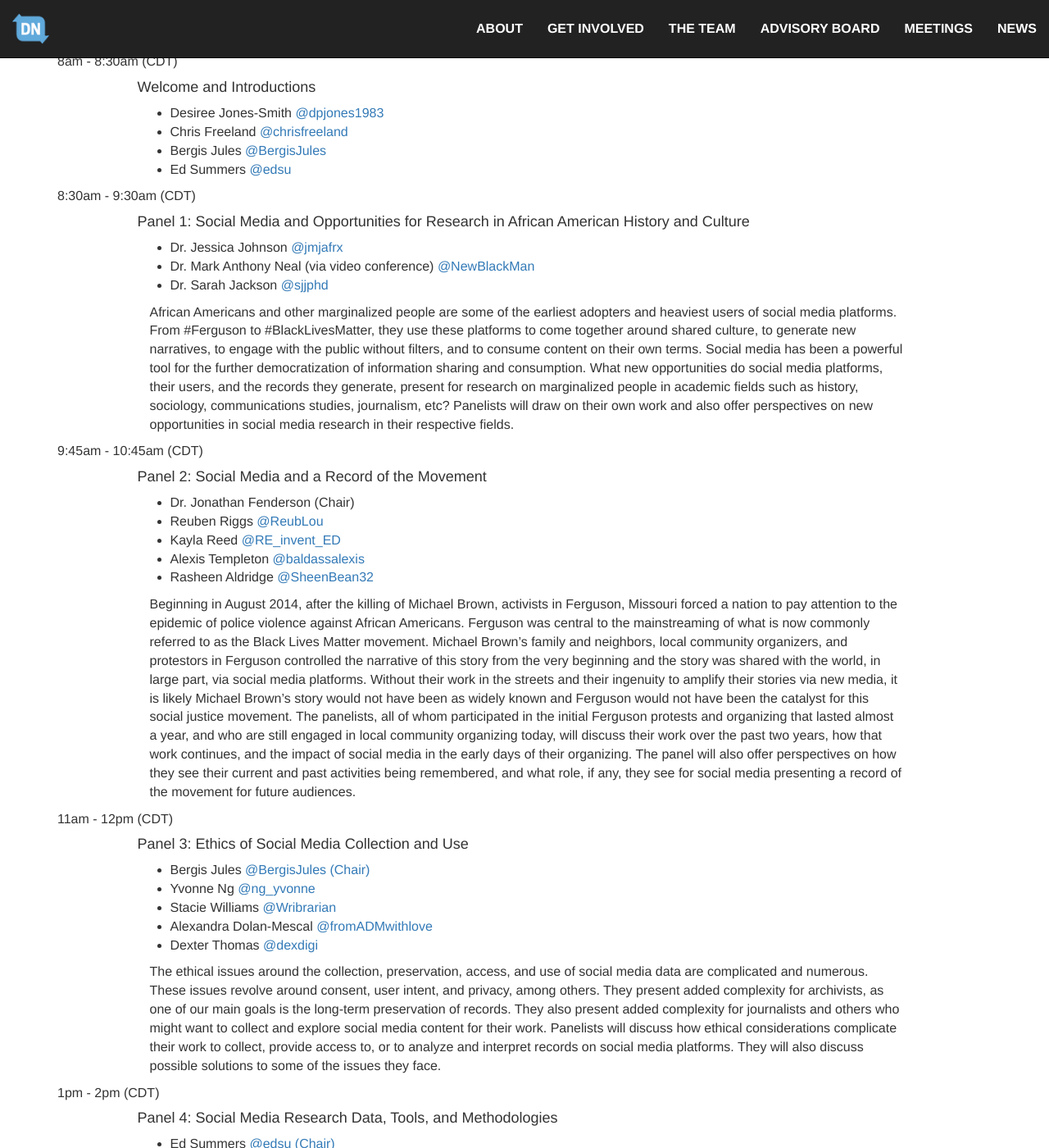
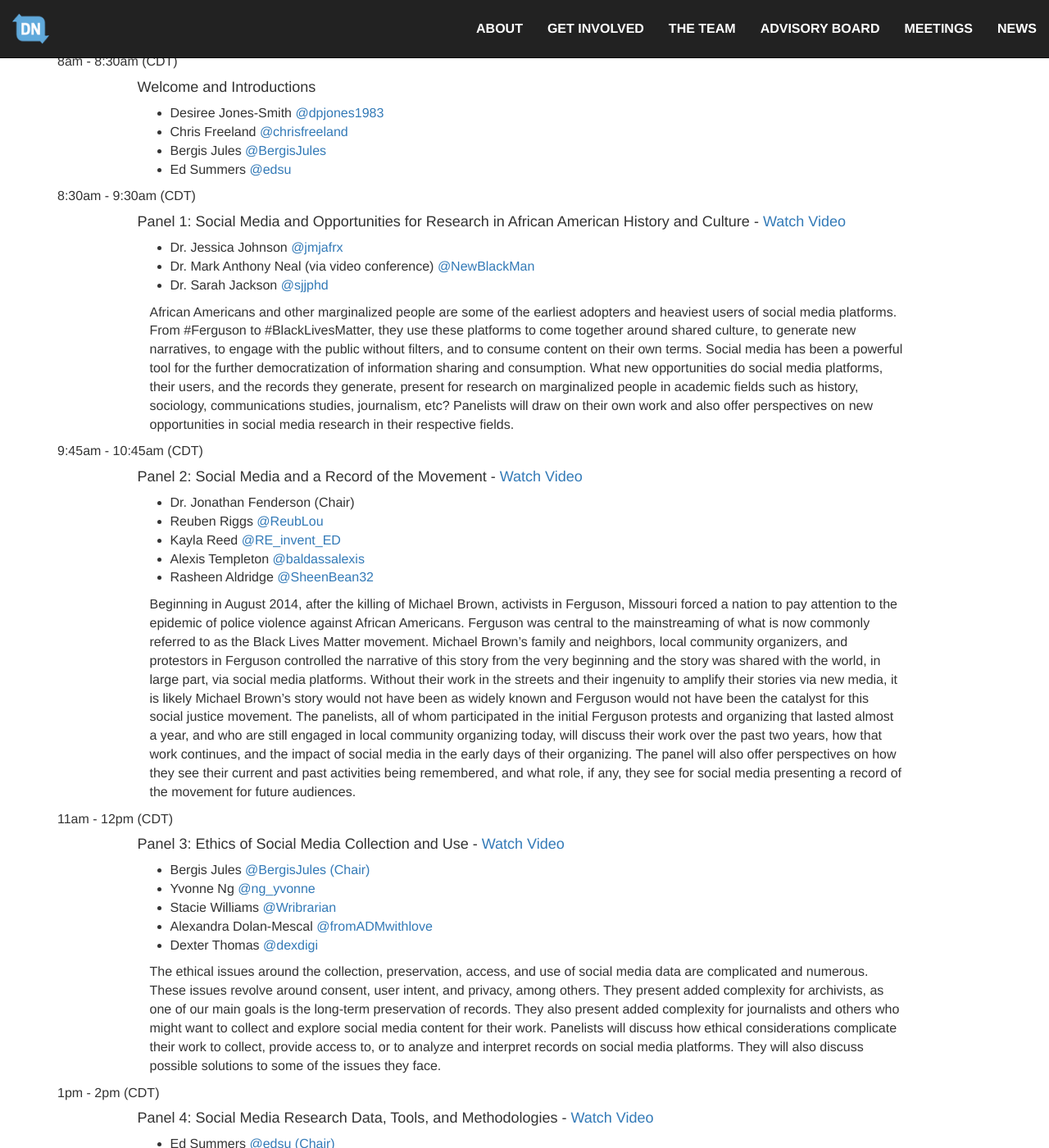
Before and after one commit to DocNow/docnow.github.io, a Jekyll site: the page built from meetings/stl-2016/index.html, in a window 1280 px wide and 1400 px high, scrolled down 427 px. Shown: the whole window at 82% size. Built offline with Jekyll 4.4.1, drawn with Linux system fonts in a browser that asks for light colours.

Commit message:
added Twitter chats and STL videos
4/5 videos and last two chats

```diff
--- a/meetings/stl-2016/index.html
+++ b/meetings/stl-2016/index.html
@@ -25,7 +25,7 @@ title: STL 2016 Meeting
       </div>
       <div class="col-lg-10">8:30am - 9:30am (CDT)</div>
       <div class="col-lg-offset-1 col-lg-12">
-      <h4>Panel 1: Social Media and Opportunities for Research in African American History and Culture</h4>
+      <h4>Panel 1: Social Media and Opportunities for Research in African American History and Culture - <a href="https://www.youtube.com/watch?v=slLXxdsklPg" target="_blank">Watch Video</a> </h4>
       <ul>
         <li>Dr. Jessica Johnson <a href="https://twitter.com/jmjafrx">@jmjafrx</a></li>
         <li>Dr. Mark Anthony Neal (via video conference) <a href="https://twitter.com/NewBlackMan">@NewBlackMan</a></li>
@@ -37,7 +37,7 @@ title: STL 2016 Meeting
       </div>
       <div class="col-lg-10">	9:45am - 10:45am (CDT)</div>
       <div class="col-lg-offset-1 col-lg-12">
-      <h4>Panel 2: Social Media and a Record of the Movement</h4>
+      <h4>Panel 2: Social Media and a Record of the Movement - <a href="https://www.youtube.com/watch?v=aspqxYklqQk&feature=youtu.be" target="_blank">Watch Video</a></h4>
       <ul>
         <li>Dr. Jonathan Fenderson (Chair)</li>
         <li>Reuben Riggs <a href="https://twitter.com/ReubLou">@ReubLou</a></li>
@@ -51,7 +51,7 @@ title: STL 2016 Meeting
       </div>
       <div class="col-lg-10">11am - 12pm (CDT)</div>
       <div class="col-lg-offset-1 col-lg-12">
-      <h4>Panel 3: Ethics of Social Media Collection and Use</h4>
+      <h4>Panel 3: Ethics of Social Media Collection and Use - <a href="https://www.youtube.com/watch?v=nXE1hruwg7E&feature=youtu.be" target="_blank">Watch Video</a></h4>
       <ul>
         <li>Bergis Jules <a href="https://twitter.com/BergisJules">@BergisJules (Chair)</a></li>
         <li>Yvonne Ng <a href="https://twitter.com/ng_yvonne">@ng_yvonne</a></li>
@@ -65,7 +65,7 @@ title: STL 2016 Meeting
       </div>
       <div class="col-lg-10">1pm - 2pm (CDT)</div>
       <div class="col-lg-offset-1 col-lg-12">
-      <h4>Panel 4: Social Media Research Data, Tools, and Methodologies</h4>
+      <h4>Panel 4: Social Media Research Data, Tools, and Methodologies - <a href="https://www.youtube.com/watch?v=iHtKomRYp0Q&feature=youtu.be" target="_blank">Watch Video</a></h4>
       <ul>
         <li>Ed Summers <a href="https://twitter.com/edsu">@edsu (Chair)</a></li>
         <li>Dr. Brooke Foucault-Welles <a href="https://twitter.com/foucaultwelles">@foucaultwelles</a></li>
```
Also changed, not shown: index.html (+8 -4 lines), 2 other files.
